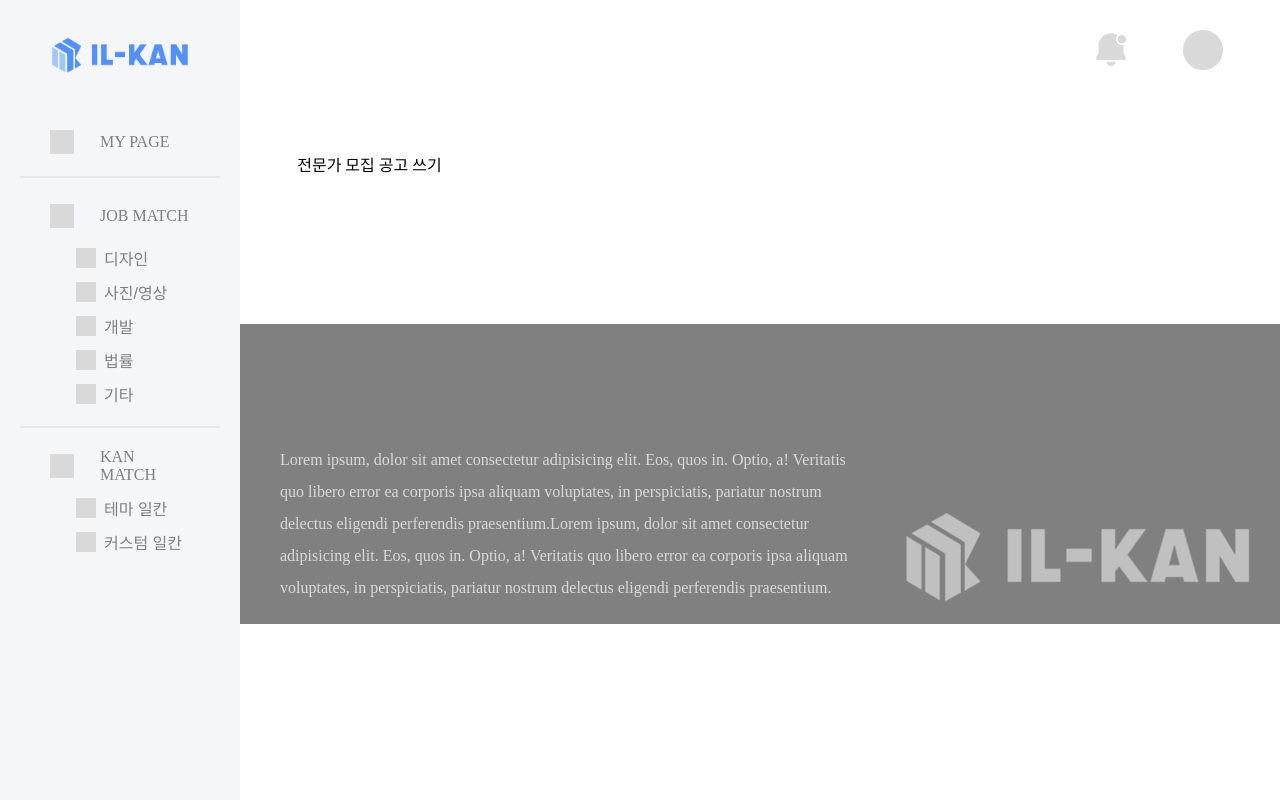
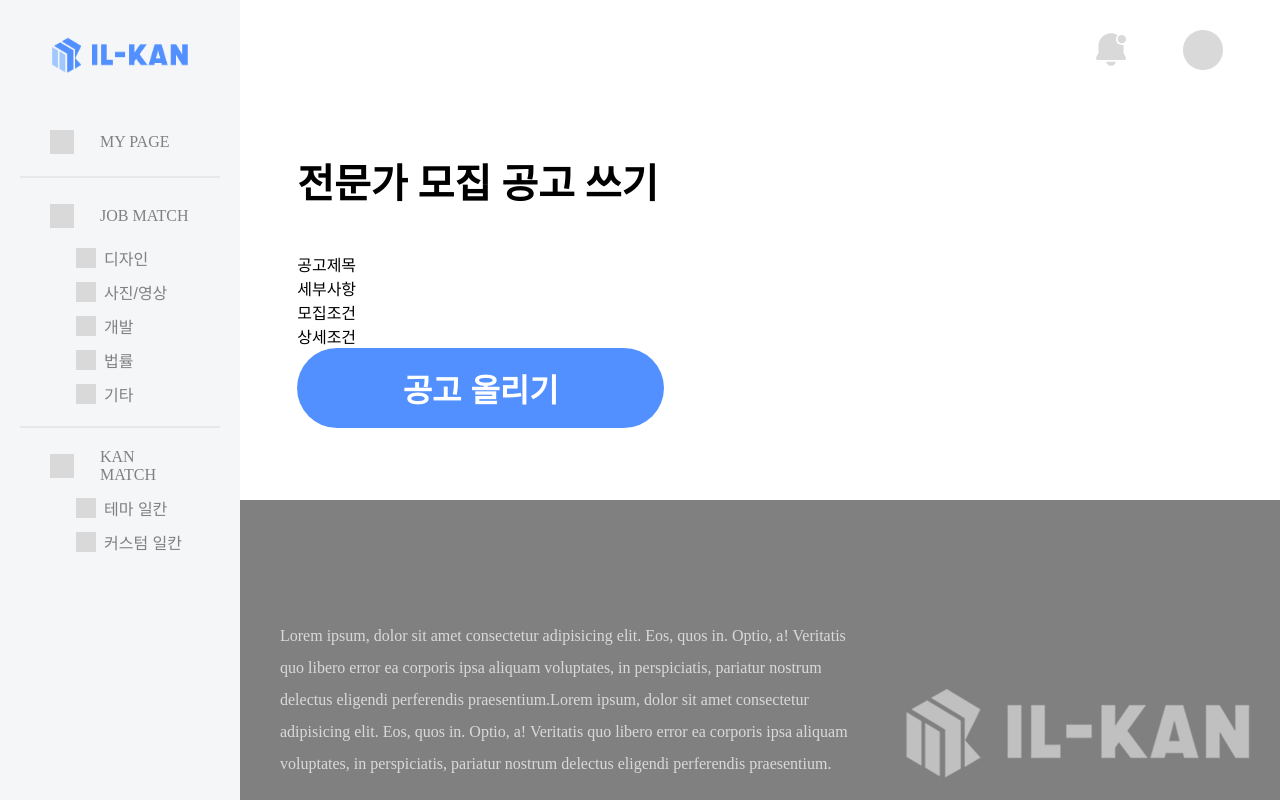
Before and after one commit to cryingdryice/ILKAN-web, a React (Vite) app: page /main/jobPost in a window 1280 px wide. Built offline with nearby package versions, Linux system fonts and the light colour scheme; no server answers; the HTML template or start-up script is replaced by a standard one.

Commit message:
feat: 버튼 추가

```diff
--- a/src/css/pages/jobPostPage.module.css
+++ b/src/css/pages/jobPostPage.module.css
@@ -1,3 +1,25 @@
 .jobPostPageContainer {
   width: 89%;
 }
+
+.header {
+  font-size: 40px;
+  font-weight: bold;
+}
+
+.postBtn {
+  width: 367px;
+  height: 80px;
+  border: none;
+  border-radius: 60px;
+  color: #fff;
+  font-size: 32px;
+  font-weight: bold;
+  background-color: #5290ff;
+  cursor: pointer;
+}
+
+.postBtn:active {
+  color: #808080;
+  background-color: #092f63;
+}
--- a/src/pages/main/jobPostPage.tsx
+++ b/src/pages/main/jobPostPage.tsx
@@ -3,7 +3,12 @@ import jobPostPageStyle from "../../css/pages/jobPostPage.module.css";
 export default function JobPostPage() {
   return (
     <div className={jobPostPageStyle.jobPostPageContainer}>
-      <header>전문가 모집 공고 쓰기</header>
+      <header className={jobPostPageStyle.header}>전문가 모집 공고 쓰기</header>
+      <div>공고제목</div>
+      <div>세부사항</div>
+      <div>모집조건</div>
+      <div>상세조건</div>
+      <button className={jobPostPageStyle.postBtn}>공고 올리기</button>
     </div>
   );
 }
```
